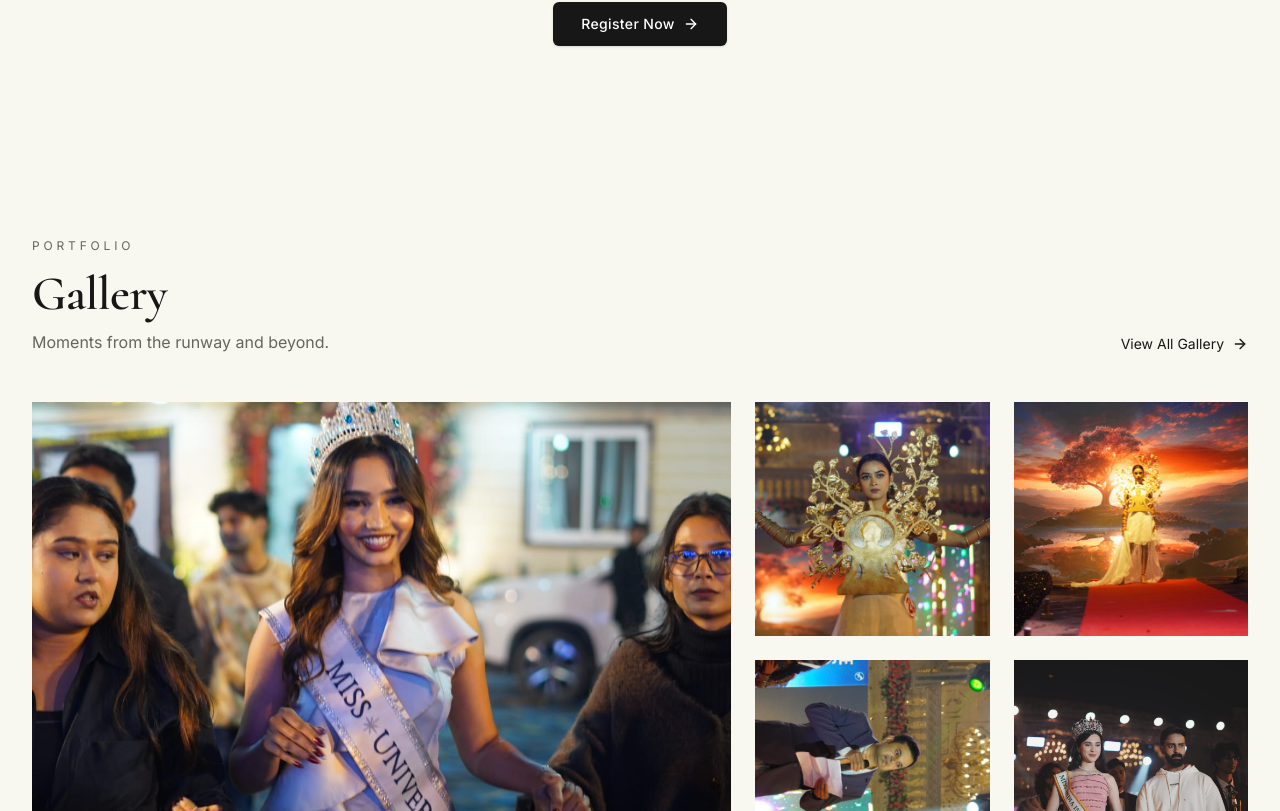
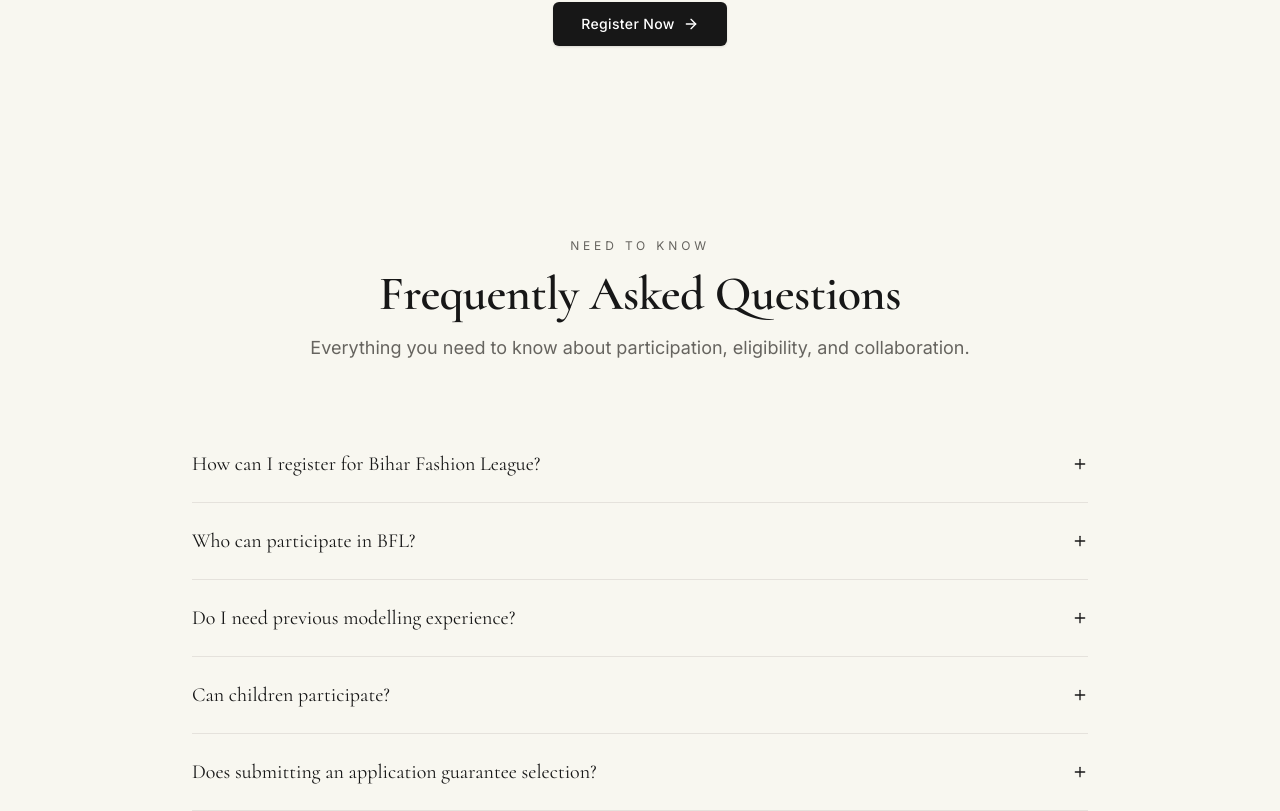
Before and after one commit to codexshekhar/Bihar-Fashion-League, a Next.js app: page / in a window 1280 px wide. Shown: the part 8569-9380 px from the top of the page. Built offline with nearby package versions, Linux system fonts and the light colour scheme.

Commit message:
Remove gallery section from homepage

```diff
--- a/app/page.tsx
+++ b/app/page.tsx
@@ -10,7 +10,6 @@
 import { FashionCategoriesSection } from "@/components/home/FashionCategories";
 import { UpcomingEventSection } from "@/components/home/UpcomingEvent";
 import { PartnersSection } from "@/components/home/PartnersSection";
-import { GallerySection } from "@/components/home/GallerySection";
 import { PressAndNewsSection } from "@/components/home/PressAndNews";
 import { CollabCtaSection } from "@/components/home/CollabCta";
 import { FaqSection } from "@/components/home/FaqSection";
@@ -229,7 +228,6 @@
       <FashionCategoriesSection />
       <UpcomingEventSection />
       <FashionCategoriesSection />
-      <GallerySection />
       <FaqSection />
 
       <Footer />
```
